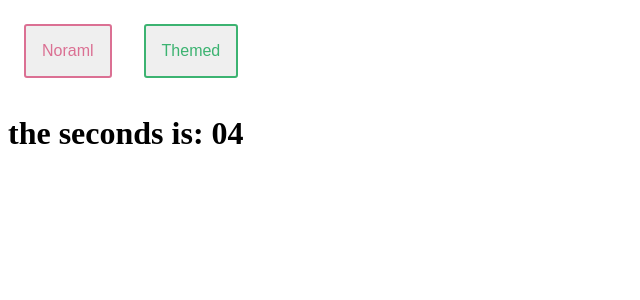
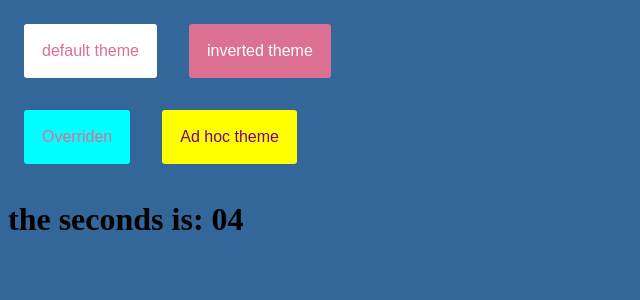
Before and after one commit to raficode2303/react-courese-2022, a React (Create React App) app: page / in a window 1280 px wide. Shown: the top 300 px of the page, without its empty margins (0-640 px from the left). Built offline with nearby package versions, Linux system fonts and the light colour scheme.

Commit message:
learned styled components about invert theme

```diff
--- a/src/advanced-styled-componenets/App.js
+++ b/src/advanced-styled-componenets/App.js
@@ -1,17 +1,20 @@
 import { useEffect, useState } from 'react'
-import styled, { ThemeProvider } from 'styled-components'
+import styled, { ThemeProvider, createGlobalStyle } from 'styled-components'
 
 const Button = styled.button`
+  color: ${(props) =>
+    getSeconds() % 2 === 0 ? props.theme.fg : props.theme.bg};
+  border: 2px solid
+    ${(props) => (getSeconds() % 2 === 0 ? props.theme.bg : props.theme.fg)};
+  background-color: ${(props) =>
+    getSeconds() % 2 === 0 ? props.theme.bg : props.theme.fg};
+
   font-size: 1em;
   margin: 1em;
   padding: 1em;
   border-radius: 3px;
-  border-radius: 3px;
-  color: ${(props) => (getSeconds() % 2 === 0 ? props.theme.main : '#369')};
-  border: 2px solid ${(props) => props.theme.main};
 `
 // we ar passing a default theme for Buttons that arent wrapped in the ThemeProvider
-
 Button.defaultProps = {
   theme: {
     main: 'palevioletred',
@@ -19,14 +22,22 @@ Button.defaultProps = {
 }
 
 // defaine what props.theme will look
-
 const theme = {
-  main: 'mediumseagreen',
+  fg: 'palevioletred',
+  bg: 'white',
 }
 
-function getSeconds() {
-  return new Date().getSeconds()
-}
+// this theme swaps 'fg' and 'bg'
+const invertTheme = ({ fg, bg }) => ({
+  fg: bg,
+  bg: fg,
+})
+
+const GlobalStyles = createGlobalStyle`
+   body {
+     background-color: #369;
+   }
+`
 
 export default function App() {
   const [seconds, setSecond] = useState(getSeconds())
@@ -45,15 +56,29 @@ export default function App() {
   })
   console.log('render App...')
   return (
-    <div>
-      <Button>Noraml</Button>
+    <>
+      <GlobalStyles />
       <ThemeProvider theme={theme}>
-        <Button>Themed</Button>
-        <h1>
-          the seconds is:{' '}
-          {seconds < 10 ? seconds.toString().padStart(2, '0') : seconds}
-        </h1>
+        <div>
+          <Button>default theme</Button>
+          <ThemeProvider theme={invertTheme}>
+            <Button>inverted theme</Button>
+          </ThemeProvider>
+        </div>
+        <Button theme={{ ...theme, bg: 'aqua' }}>Overriden</Button>
       </ThemeProvider>
-    </div>
+      <Button theme={{ bg: 'yellow', fg: 'purple' }}>Ad hoc theme</Button>
+      <h1>
+        the seconds is:{' '}
+        {seconds < 10 ? seconds.toString().padStart(2, '0') : seconds}
+      </h1>
+      <h4> {console.log('Current theme: ', theme)}</h4>
+    </>
   )
 }
+
+function getSeconds() {
+  return new Date().getSeconds()
+}
+
+// I am Noraml
```
